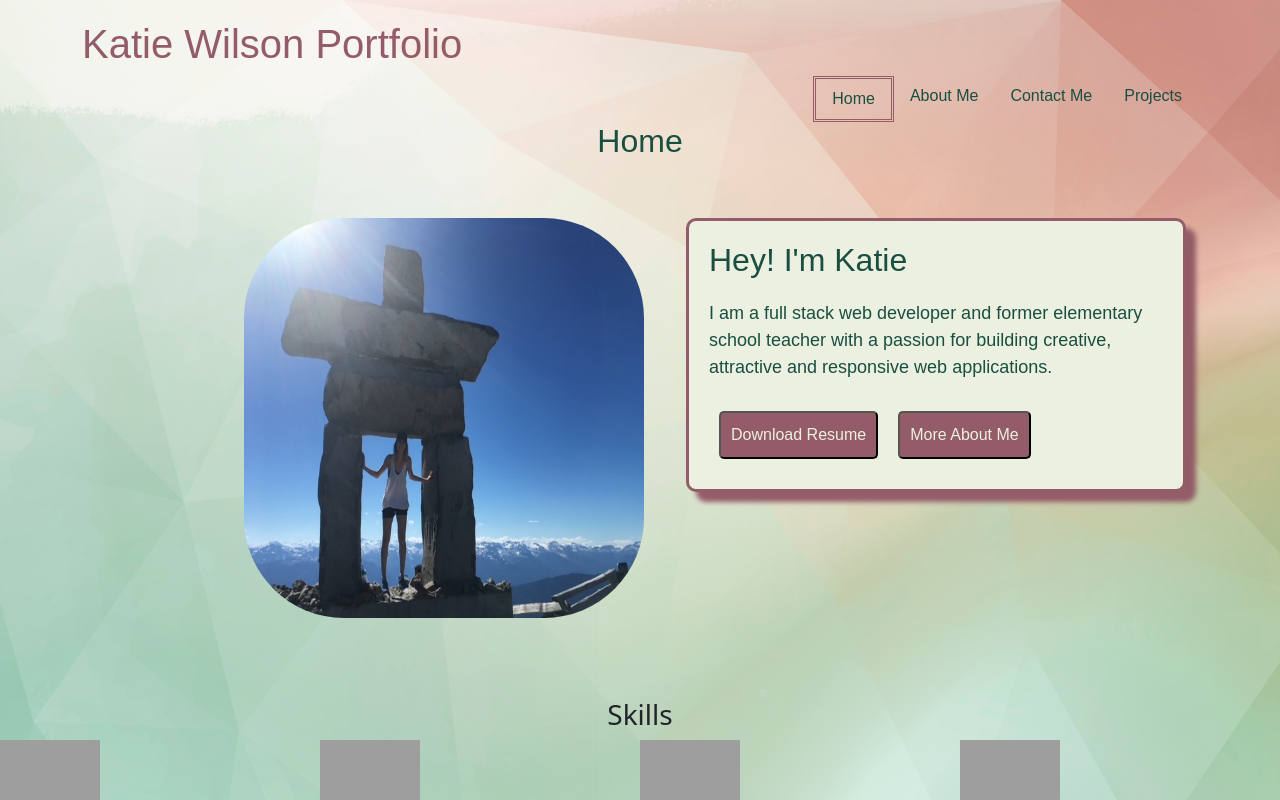
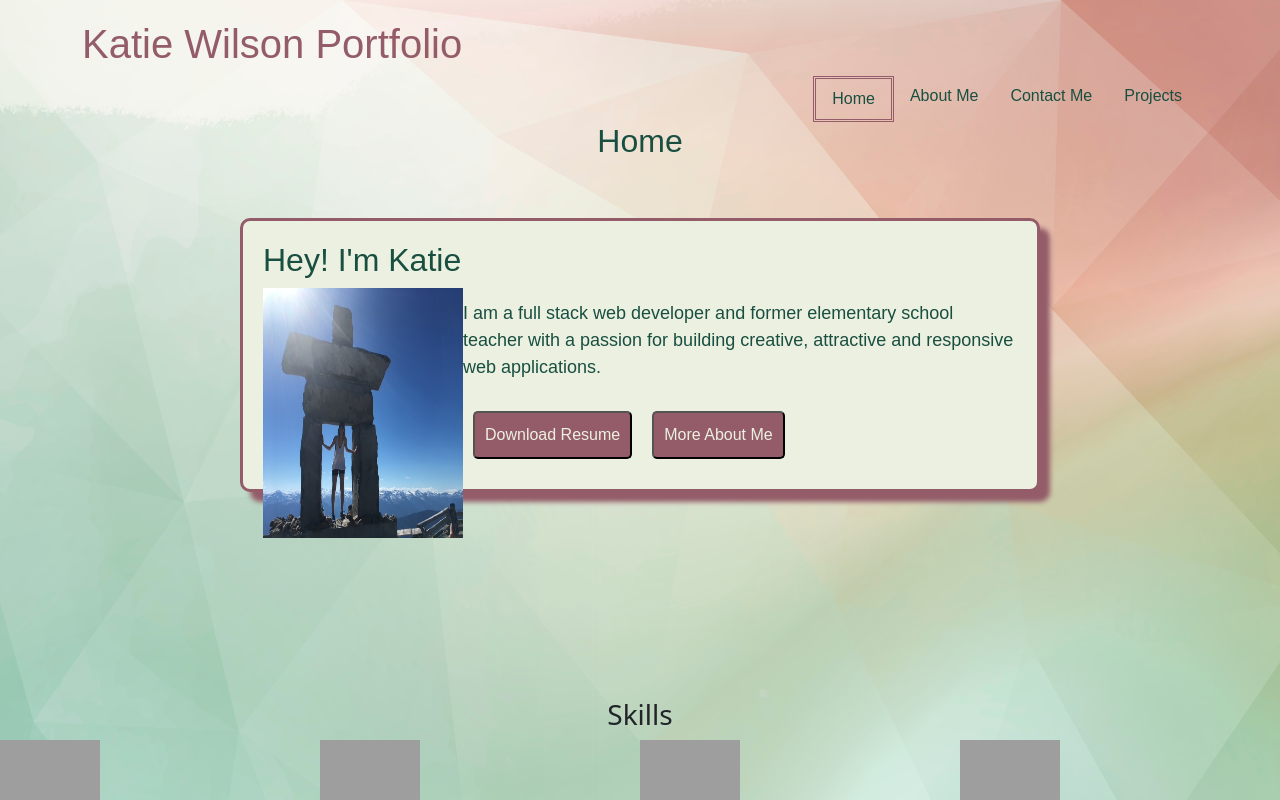
Before and after one commit to kmcwilson/react-portfolio, a React (Create React App) app: page / in a window 1280 px wide. Shown: the top 800 px of the page. Built offline with nearby package versions, Linux system fonts and the light colour scheme; grey boxes are pictures that could not be loaded.

Commit message:
styling home page

```diff
--- a/src/index.css
+++ b/src/index.css
@@ -89,9 +89,10 @@ header {
 }
 
 .home-info {
-  width: 500px;
+  width: 800px;
+  margin-left: auto;
+  margin-right: auto;
   font-family: 'Playfair', sans-serif;
-  float: right;
   background: var(--yellow);
   padding: 20px;
   border-radius: 10px;
@@ -150,8 +151,6 @@ header {
 
   .about-image {
     padding-bottom: 20px;
-
-
   }
 
   .home-info {
--- a/src/pages/Home.js
+++ b/src/pages/Home.js
@@ -3,11 +3,9 @@ import React from 'react';
 const Home = () => {
     return (
         <div className="container" style={{ minHeight: '60vh' }}>
-         <div>
-                <img className="flex-item about-image"src="whistler.jpg" alt="Katie smiling" height="400px" width="400px"></img>
-            </div>
             <div className="home-info flex-item">
                 <h2>Hey! I'm Katie</h2>
+                <img className="flex-item home-image"src="whistler.jpg" alt="Katie smiling" height="250px" width="200px" style={{float:'left'}}></img>
                 <p className="home-description"> I am a full stack web developer and former elementary school teacher with a passion for building creative, attractive and responsive web applications.</p>
                 <a href='Kathleen-Wilson-Resume_2022(10).pdf' download='Kathleen-Wilson-Resume_2022(10).pdf'><button className="card-button">Download Resume</button></a>
                 <a href='/#about'><button className="card-button" type='submit'>More About Me</button></a>
```
